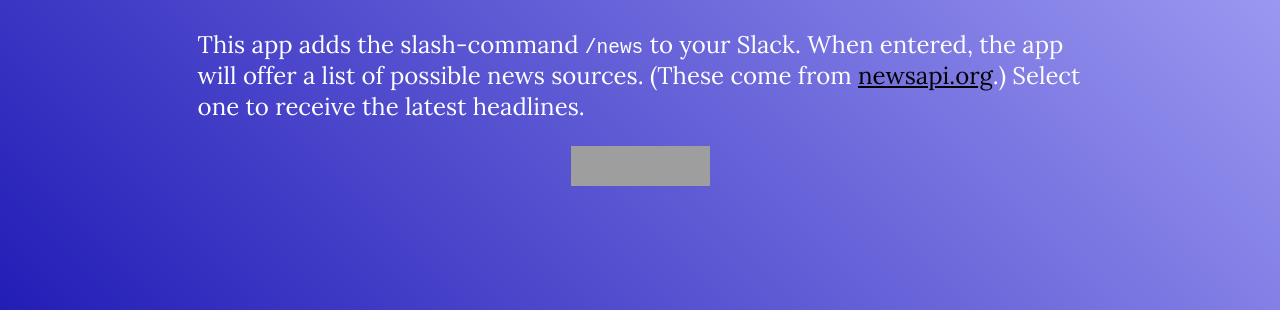
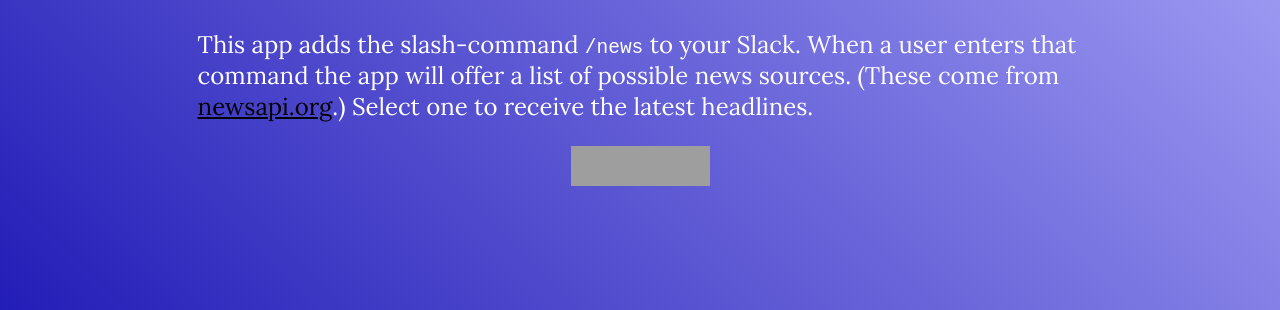
Before and after one commit to shoesandsocks/newsbot, a website: page public/index.html in a window 1280 px wide. Shown: the part 244-554 px from the top of the page. Drawn offline with Linux system fonts and the light colour scheme; grey boxes are pictures that could not be loaded.

Commit message:
better sentence

```diff
--- a/public/index.html
+++ b/public/index.html
@@ -48,7 +48,7 @@
     <body>
         <h1>Need some news in your Slack?</h1>
         <p>This app adds the slash-command <code>/news</code> to your Slack.
-          When entered, the app will offer a list of possible news sources.
+          When a user enters that command the app will offer a list of possible news sources.
           (These come from <a href="https://newsapi.org/">newsapi.org</a>.)
           Select one to receive the latest headlines.</p>
         <p id="aWrap">
```
